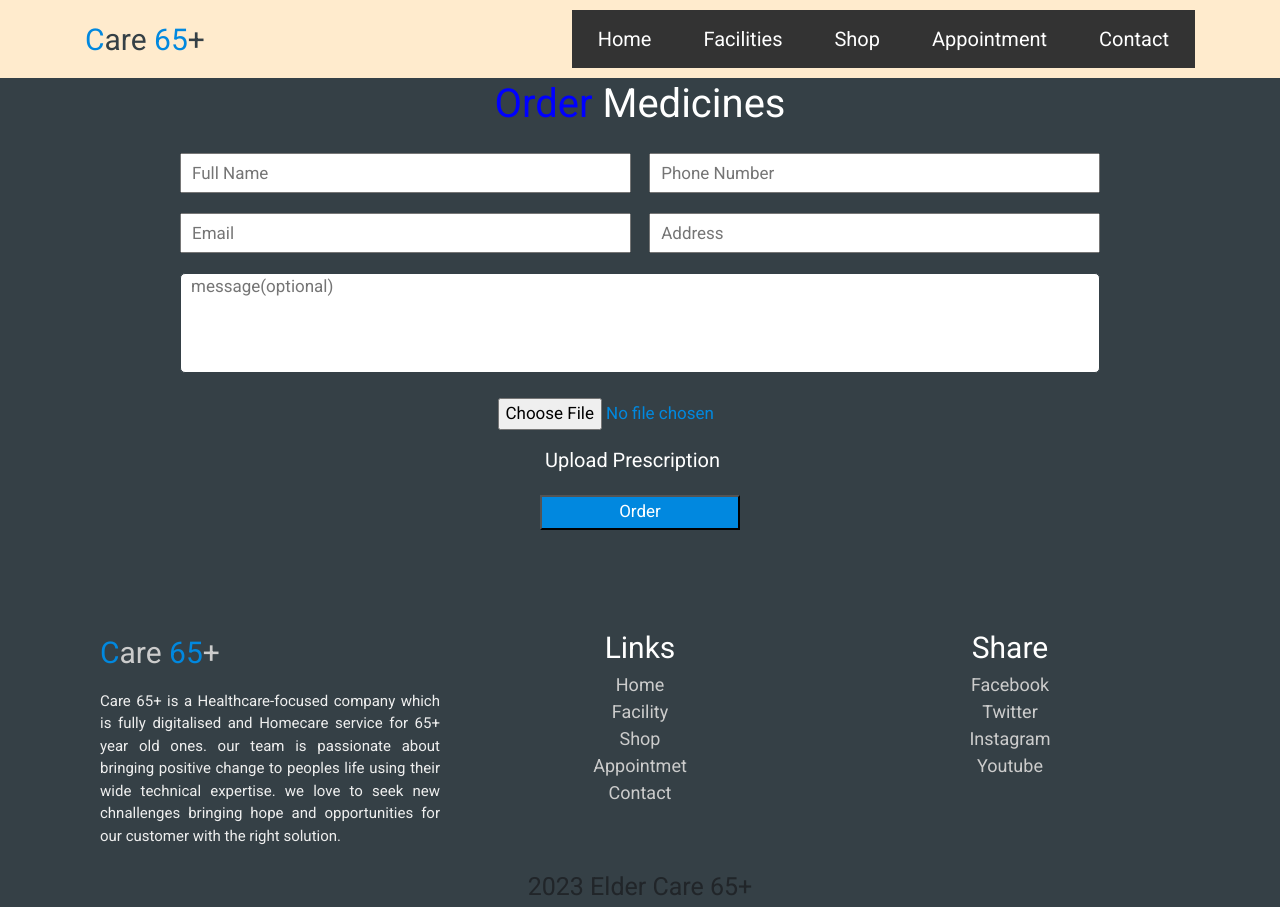
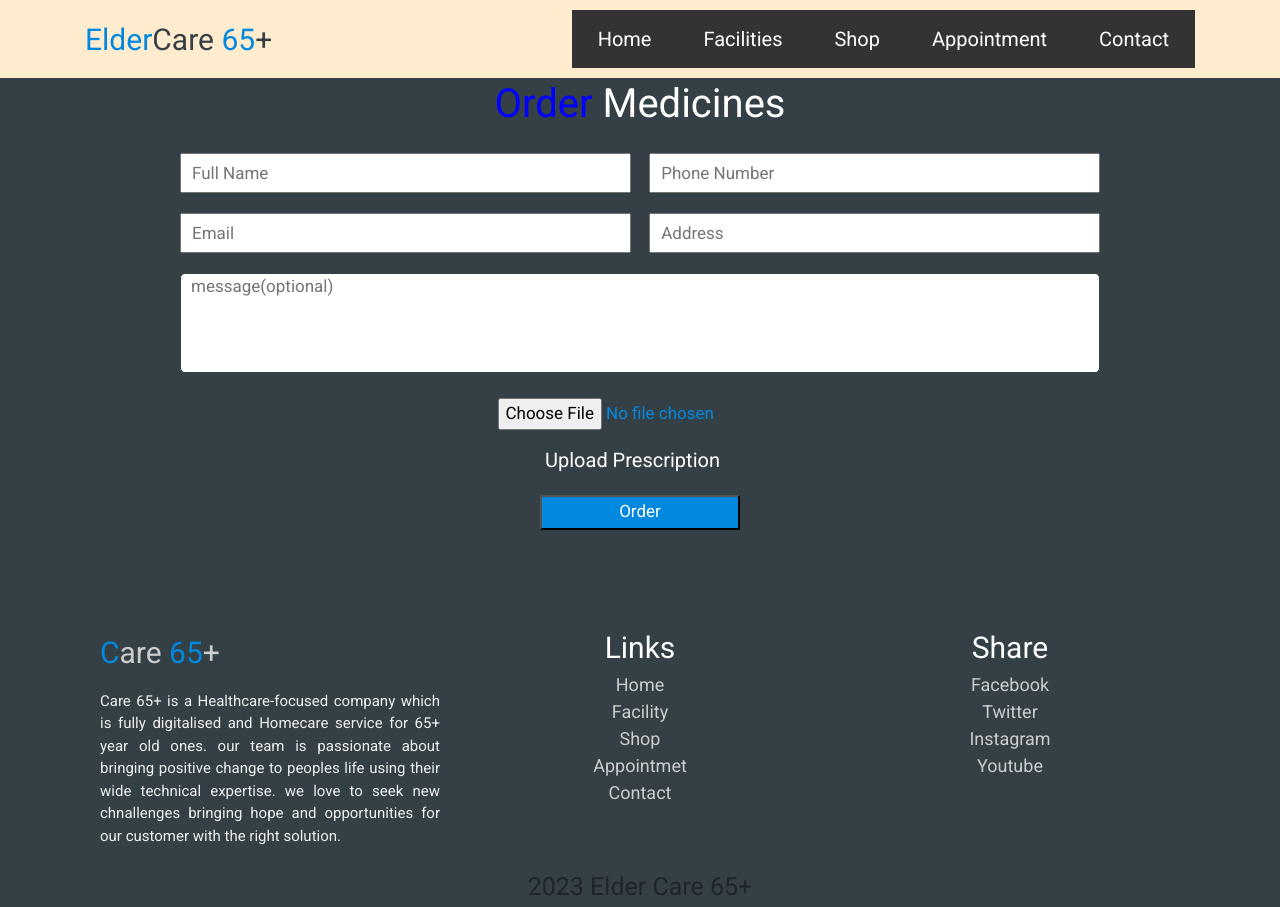
Before and after one commit to BhargavSaiAkula/ElderCare, a plain HTML site: page html/shop.html in a window 1280 px wide. Drawn offline with nearby package versions, Linux system fonts and the light colour scheme; a script that the page names is missing.

Commit message:
Update shop.html

```diff
--- a/html/shop.html
+++ b/html/shop.html
@@ -27,7 +27,7 @@
    <header>
     <div class="container">
       <a href="index.html" class="logo"
-        ><span>C</span>are <span>65</span>+</a
+        ><span>Elder</span>Care <span>65</span>+</a
       >
       <nav class="nav">
         <ul>
```
